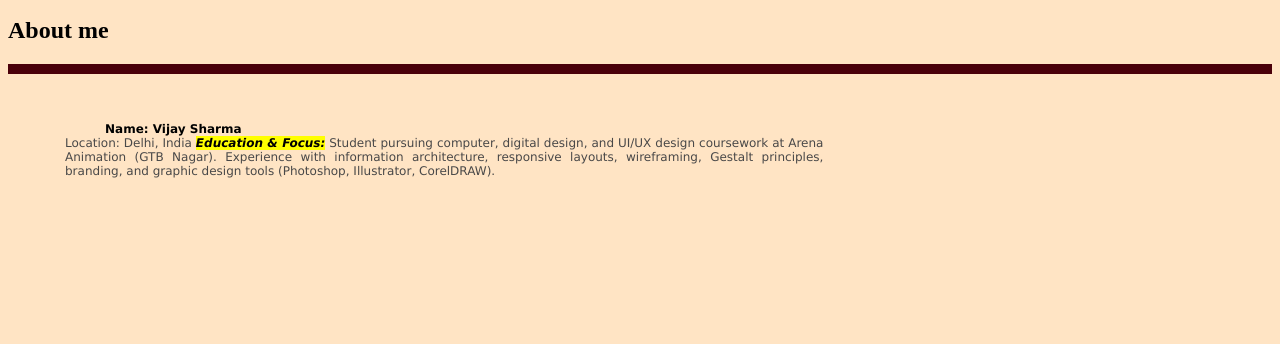
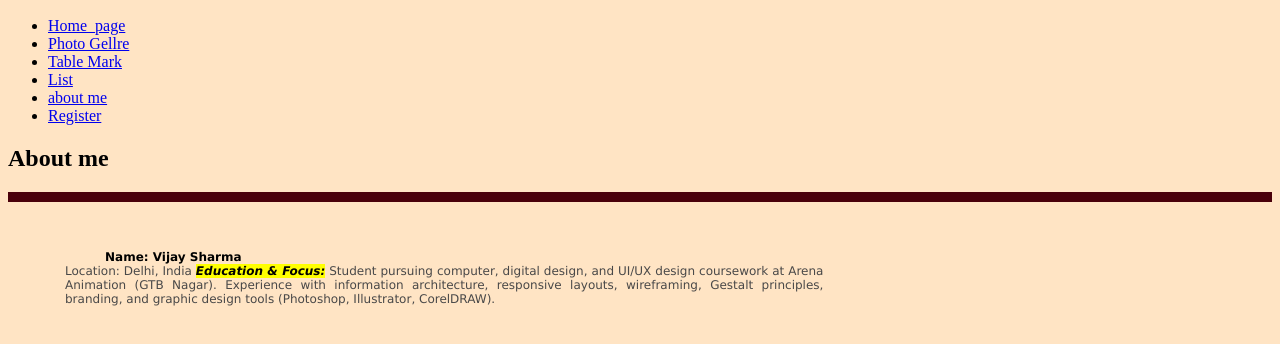
Before and after one commit to ajayplat/ajay, a plain HTML site: page index.html in a window 1280 px wide. Shown: the part 196-540 px from the top of the page. Drawn offline with Linux system fonts and the light colour scheme.

Commit message:
Add files via upload

```diff
--- a/index.html
+++ b/index.html
@@ -67,6 +67,7 @@ font-size:15px;
 margin-left:20px;
 padding-top:70px;
 font-family:Arial;
+
 
 
 }
@@ -192,6 +193,17 @@ body
 
 <body>
 <main>
+
+    <nav>
+        <ul>
+            <li><a href="index.html">Home_page </a></li>
+            <li><a href="photogellre.html">Photo Gellre</a></li>
+            <li><a href="Table.html.html">Table Mark</a></li>
+            <li><a href="list.html.">List</a></li>
+            <li><a href="secnede.html">about me</a></li>
+            <li><a href="registration1.html">Register</a></li>
+        </ul>
+    </nav>
 <section>
 <h2>About me</h2>
 
```
